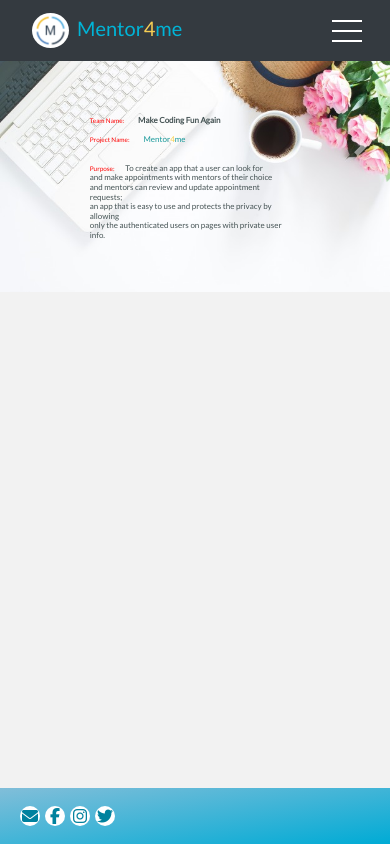
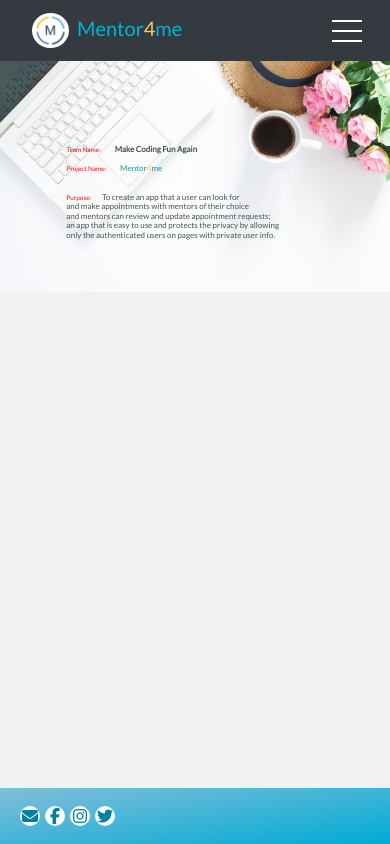
Before and after one commit to 8-27-a/final-project, a React (Create React App) app in the folder client/: page /demo in a window 390 px wide. Built offline with nearby package versions, Linux system fonts and the light colour scheme.

Commit message:
improved responsiveness on md screens

```diff
--- a/client/src/App.css
+++ b/client/src/App.css
@@ -54,7 +54,7 @@ body {
   outline: none;
 }
 
-.navbar-dark .navbar-toggler-icon {
+.navbar-dark .navbar-toggler .navbar-toggler-icon {
   background-image: none;
   background-color: #fff;
   height: 2px;
@@ -86,11 +86,11 @@ body {
   color: white;
 }
 
-.navbar-dark .navbar-toggler.show .navbar-toggler-icon::before {
+btn.navbar-dark .navbar-toggler.collapse .navbar-toggler-icon::before {
   transform: rotate(-45deg) translate(-10px, 5px);
 }
 
-.navbar-dark .navbar-toggler.show .navbar-toggler-icon::after {
+btn.navbar-dark .nav≈bar-toggler.collapse .navbar-toggler-icon::after {
   transform: rotate(45deg) translate(-10px, -5px);
 }
 
--- a/client/src/containers/Demo.js
+++ b/client/src/containers/Demo.js
@@ -8,7 +8,7 @@ class Demo extends Component {
         id="carouselExampleControls"
         className="carousel slide"
         data-ride="carousel"
-        data-interval="50000"
+        data-interval="20000"
       >
         <div className="carousel-inner">
           <div className="carousel-item active">
--- a/client/src/containers/about.css
+++ b/client/src/containers/about.css
@@ -77,7 +77,7 @@
   bottom: 20px;
   text-align: left;
   color: #455354;
-  left: 23%;
+  left: 17%;
   right: 25%;
   z-index: 10;
   margin-bottom: 25%;
@@ -135,7 +135,7 @@
   margin-bottom: 23%;
 }
 
-@media screen and (max-width: 1366px) {
+@media screen and (max-width: 1500px) {
   .caption-6 {
     font-size: 25px;
     font-weight: 500;
@@ -143,10 +143,10 @@
     bottom: 20px;
     text-align: left;
     color: #455354;
-    left: 23%;
+    left: 17%;
     right: 25%;
     z-index: 10;
-    margin-bottom: 25%;
+    margin-bottom: 27%;
   }
 
   .caption-7 {
@@ -156,6 +156,7 @@
     bottom: 20px;
     text-align: left;
     color: 455354;
+    left: 25%;
     right: 20%;
     z-index: 10;
     margin-bottom: 23%;
@@ -201,7 +202,7 @@
   }
 }
 
-@media screen and (max-width: 1366px) {
+@media screen and (max-width: 1500px) {
   img.d-block.w-100 {
     margin-top: 2rem;
   }
@@ -216,7 +217,7 @@
   }
 }
 
-@media screen and (max-width: 1366px) {
+@media screen and (max-width: 1500px) {
   img.d-block.w-100 {
     margin-top: 2rem;
   }
```
